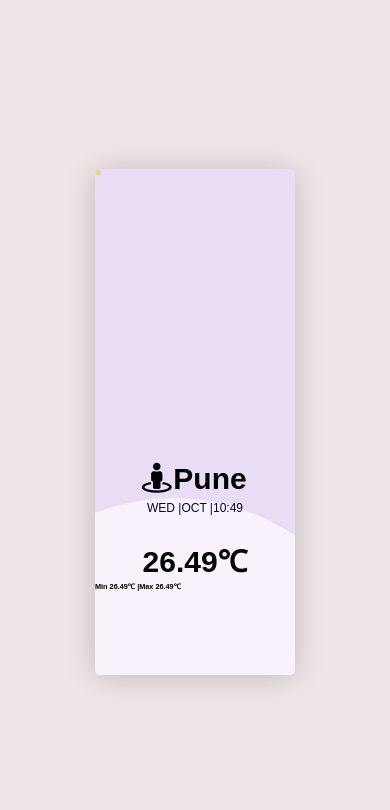
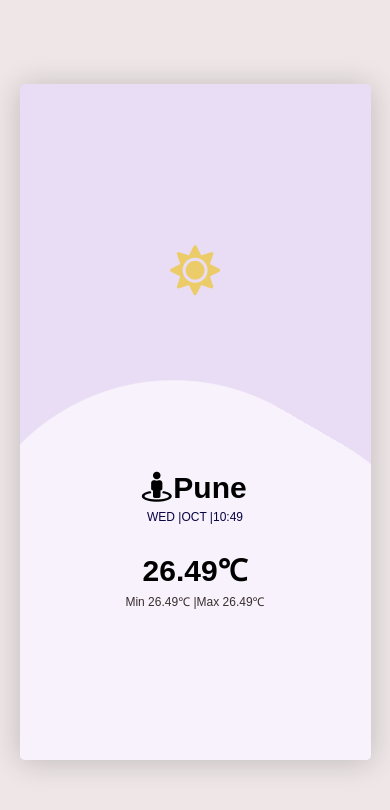
Before and after one commit to kumarmanojgit/WeatherApp-Using-Node, a plain HTML site: page index.html in a window 390 px wide. Drawn offline with Linux system fonts and the light colour scheme.

Commit message:
update css part

```diff
--- a/style.css
+++ b/style.css
@@ -115,3 +115,57 @@ html,body{
   text-align: center;
   font-size: 30px;
 }
+.minmax{
+  text-align: center;
+  margin-top: 3px;
+  font-weight: 300;
+  font-size: 12px;
+  color: rgb(57, 46, 46);
+}
+.weathercon{
+  height: 55%;
+  display: flex;
+  justify-content: center;
+  align-items: center;
+  font-size: 30px;
+}
+.weather .fas{
+  font-size: 60px;
+  animation: fas-anime linear infinite alternate;
+}
+@keyframes fas-anime {
+  form{
+    transform: scale(0.8);
+  }
+  to {
+    transform: scale(1.6);
+  }
+}
+@media( max-width:600px){
+  .box{
+    width: 90%;
+    height: 80%;
+  }
+  .wave{
+    top:85%;
+  }
+  .weathercon{
+    font-size: 50px;
+  }
+  .info{
+    font-size: 15px;
+  }
+}
+@media (max-height){
+  .box{
+    height: 80%;
+  }
+  .wave{
+    top:115%;
+  }
+}
+body>span{
+  width: 100%;
+  text-align: center;
+  color: grey;
+}
```
